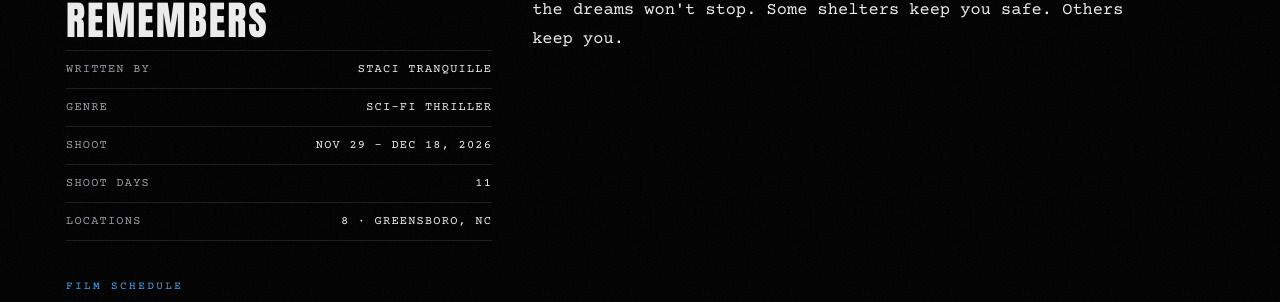
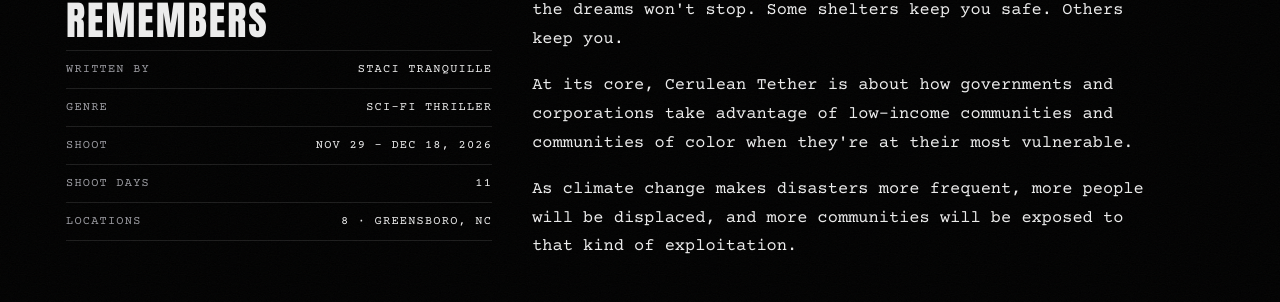
Before and after one commit to ifwoctopi/cerulean-app, a React (Vite) app: page / in a window 1280 px wide. Shown: the part 819-1121 px from the top of the page. Built offline with nearby package versions, Linux system fonts and the light colour scheme; no server answers; the database is empty.

Commit message:
synopsis

```diff
--- a/src/pages/Home.tsx
+++ b/src/pages/Home.tsx
@@ -27,6 +27,8 @@ export default function Home() {
             </div>
             <div>
               <p>Displaced by disaster, Asante takes refuge in a government relief shelter. The beds are warm, the staff are kind, and the dreams won't stop. Some shelters keep you safe. Others keep you.</p>
+              <p>At its core, Cerulean Tether is about how governments and corporations take advantage of low-income communities and communities of color when they're at their most vulnerable.</p>
+              <p>As climate change makes disasters more frequent, more people will be displaced, and more communities will be exposed to that kind of exploitation.</p>
             </div>
           </section>
         </Reveal>
```
